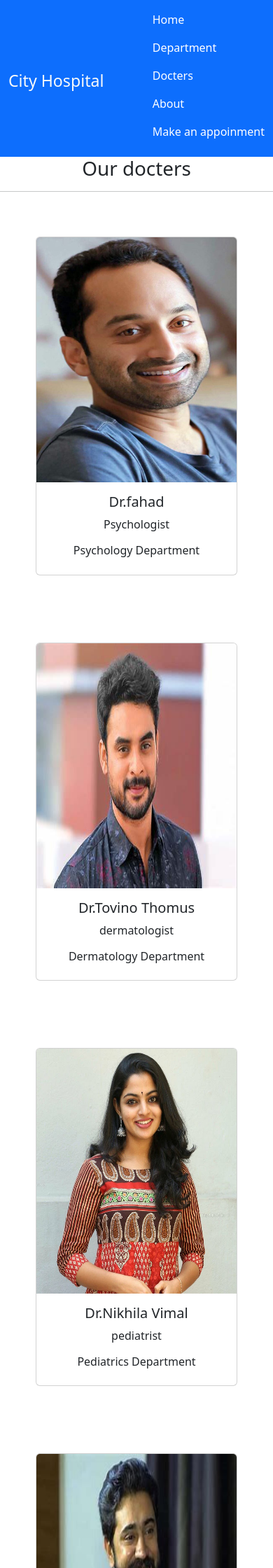
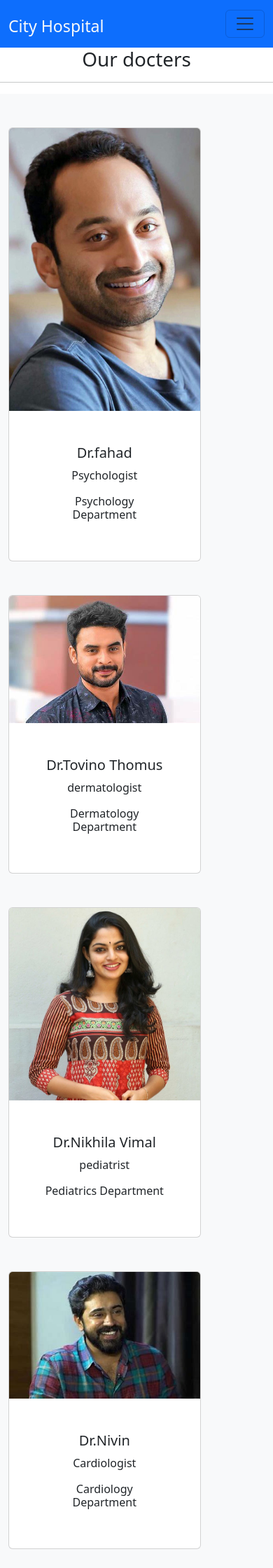
Before and after one commit to theerthak964/Hospital_Project, a Django app: page /docter/ in a window 390 px wide. Shown: the top 2240 px of the page at 70% size. Run offline with Django 4.2, Linux system fonts and the light colour scheme; data comes from the database, SQL or seed files in the repository; both versions use the stored data as it was after the commit; some libraries are stand-ins or nearby versions.

Commit message:
changes added

```diff
--- a/hospitalManagement/settings.py
+++ b/hospitalManagement/settings.py
@@ -121,6 +121,8 @@ STATICFILES=[
     os.path.join(BASE_DIR,'static')
 ]
 
+
+
 # Default primary key field type
 # https://docs.djangoproject.com/en/4.1/ref/settings/#default-auto-field
 
--- a/myapp/templates/base.html
+++ b/myapp/templates/base.html
@@ -19,10 +19,13 @@
     {%endblock%}
 </head>
 <body>
-    <nav class="navbar navbar-expand-lg bg-primary sticky-top">
+  <nav class="navbar navbar-expand-lg bg-primary">
     <div class="container">
-          <!-- <img src="{%static '/images/cityhospital-logo.png'%}" alt=""> -->
       <h3 class="text-light mt-3">City Hospital</h3>
+      <button class="navbar-toggler" type="button" data-bs-toggle="collapse" data-bs-target="#navbarSupportedContent" aria-controls="navbarSupportedContent" aria-expanded="false" aria-label="Toggle navigation">
+        <span class="navbar-toggler-icon"></span>
+      </button>
+      <div class="collapse navbar-collapse" id="navbarSupportedContent">
         <ul class="navbar-nav me-auto mb-2 mb-lg-0">
 
 
@@ -47,36 +50,19 @@
               <a class="nav-link active  text-white" aria-current="page" href="{%url 'booking'%}">Make an appoinment</a>
             </li>
 
+      </div>
+    </div>
+  </nav>
 
 
 
 
-            </ul>
-
-
-
-          </div>
-      </nav>
 
       {%block body_block%}
       {%endblock%}
 
 
-      <!-- <section class="fixed-bottom">
-        <footer class="pt-2 pb-2  bg-dark text-light">
-          <div class="container">
-            <div class="row align-items-center">
-              <div class="col-12 col-md-8">
-                <h4>Emergency Contact Number: 0123456789</h4>
-              </div>
-              <div class="col-12 col-md-4 mt-4 mt-md-0 text-center text-md-end">
-                © 2023 City Hospital. All Rights Reserved
-              </div>
-            </div>
-          </div>
 
-        </footer>
-      </section> -->
 <section class="footer ">
      <footer  class="pt-2 pb-2   ">
       <div class="container">
--- a/myapp/templates/docter.html
+++ b/myapp/templates/docter.html
@@ -5,21 +5,29 @@
 {%block body_block%}
 <h1 class="text-center">Our docters</h1>
 <hr>
-<div class="container text-center">
+
 {%for d in doctors%}
-<div class="card text-center mx-3 my-5" style="width: 18rem; display:inline-block">
+<div class="container">
+  <div class="row bg-light">
+    <div class="col-lg-4 col-md-6 col-sm-12"></div>
+    <div class="col-lg-4 col-md-6 col-sm-12">
+      <div class="card mt-5 text-center" style="width: 75% ">
+        <img src="{{d.doc_image.url}}" class=" card-img-top " alt="...">
+        <div class="card-body p-5">
+          <h5 class="card-title">Dr.{{d.doc_name}}</h5>
+          <p class="card-text">{{d.doc_spec}}</p>
+          <h6>{{d.dep_name}} Department</h6>
 
-    <img src="{{d.doc_image.url}}" class=" card-img-top " height="350px" width="50%" alt="...">
-    <div class="card-body">
-      <h5 class="card-title">Dr.{{d.doc_name}}</h5>
-      <p class="card-text">{{d.doc_spec}}</p>
-      <h6>{{d.dep_name}} Department</h6>
-
+        </div>
+      </div>
     </div>
+    <div class="col-lg-4 col-md-6 col-sm-12"></div>
   </div>
+</div>
 
 {%endfor%}
-</div>
+
+
 
 
 {%endblock%}
```
Also changed, not shown: myapp/static/css/about.css (+3 -5 lines), myapp/templates/about.html (+16 -6 lines), myapp/templates/home.html (+4 -4 lines), db.sqlite3. Lines whose indentation alone changed are shown as unchanged.
